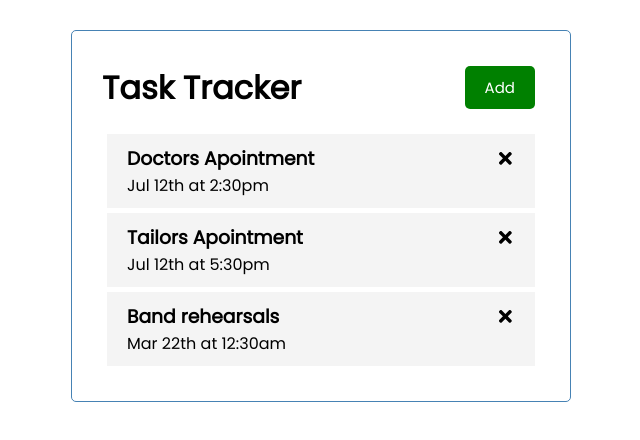
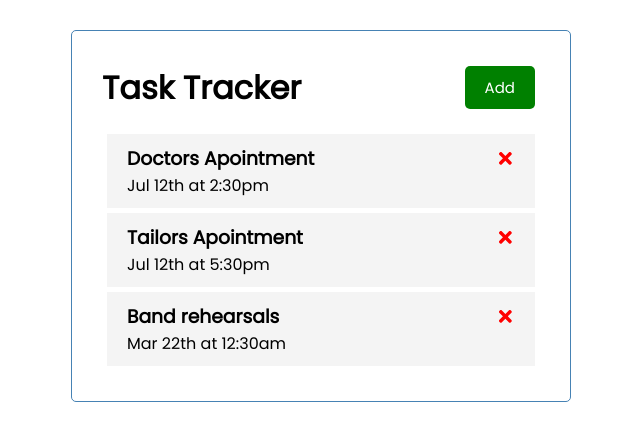
Before and after one commit to mo-renike/task-tracker, a React (Create React App) app: page / in a window 1280 px wide. Shown: the top 440 px of the page, without its empty margins (319-959 px from the left). Built offline with nearby package versions, Linux system fonts and the light colour scheme.

Commit message:
Props and state

```diff
--- a/src/App.js
+++ b/src/App.js
@@ -1,7 +1,6 @@
 import { useState } from "react";
 import Header from "./components/Header";
-import Tasks from "./components/Tasks"
-
+import Tasks from "./components/Tasks";
 
 function App() {
   const [tasks, setTasks] = useState([
@@ -18,17 +17,23 @@
       reminder: true,
     },
     {
-      id: 1,
+      id: 3,
       Text: "Band rehearsals",
       day: "Mar 22th at 12:30am",
       reminder: false,
     },
   ]);
 
+  //delete Task
+
+  const deleteTask = (id) => {
+    setTasks(tasks.filter((task) => task.id !== id));
+  };
+
   return (
     <div className="container">
-      <Header/>
-      <Tasks tasks={tasks} />
+      <Header />
+      <Tasks tasks={tasks} onDelete={deleteTask} />
     </div>
   );
 }
--- a/src/components/Button.js
+++ b/src/components/Button.js
@@ -5,7 +5,7 @@
 
   return (
     <button
-      onclick={onClick}
+      onClick={onClick}
       style={{ backgroundColor: color }}
       className="btn"
     >
--- a/src/components/Task.js
+++ b/src/components/Task.js
@@ -1,13 +1,19 @@
-import React from 'react'
-import {FaTimes} from 'react-icons/fa'
+import React from "react";
+import { FaTimes } from "react-icons/fa";
 
-const Task = ({ task }) => {
-    return (
-        <div className='task'>
-            <h3>{task.Text} <FaTimes /> </h3>
-            <p>{task.day}</p>
-        </div>
-    )
-}
+const Task = ({ task, onDelete }) => {
+  return (
+    <div className="task">
+      <h3>
+        {task.Text}
+        <FaTimes
+          style={{ color: "red", cursor: "pointer" }}
+          onClick={onDelete}
+        />
+      </h3>
+      <p>{task.day}</p>
+    </div>
+  );
+};
 
-export default Task
+export default Task;
--- a/src/components/Tasks.js
+++ b/src/components/Tasks.js
@@ -1,12 +1,12 @@
 import React from "react";
 import Task from './Task'
 
-const Tasks = ({ tasks }) => {
+const Tasks = ({ tasks, onDelete }) => {
 
   return (
     <>
       {tasks.map((task) => (
-        <Task key={task.id} task={task} />
+        <Task key={task.id} task={task} onDelete={onDelete}/>
       ))}
     </>
   );
```
